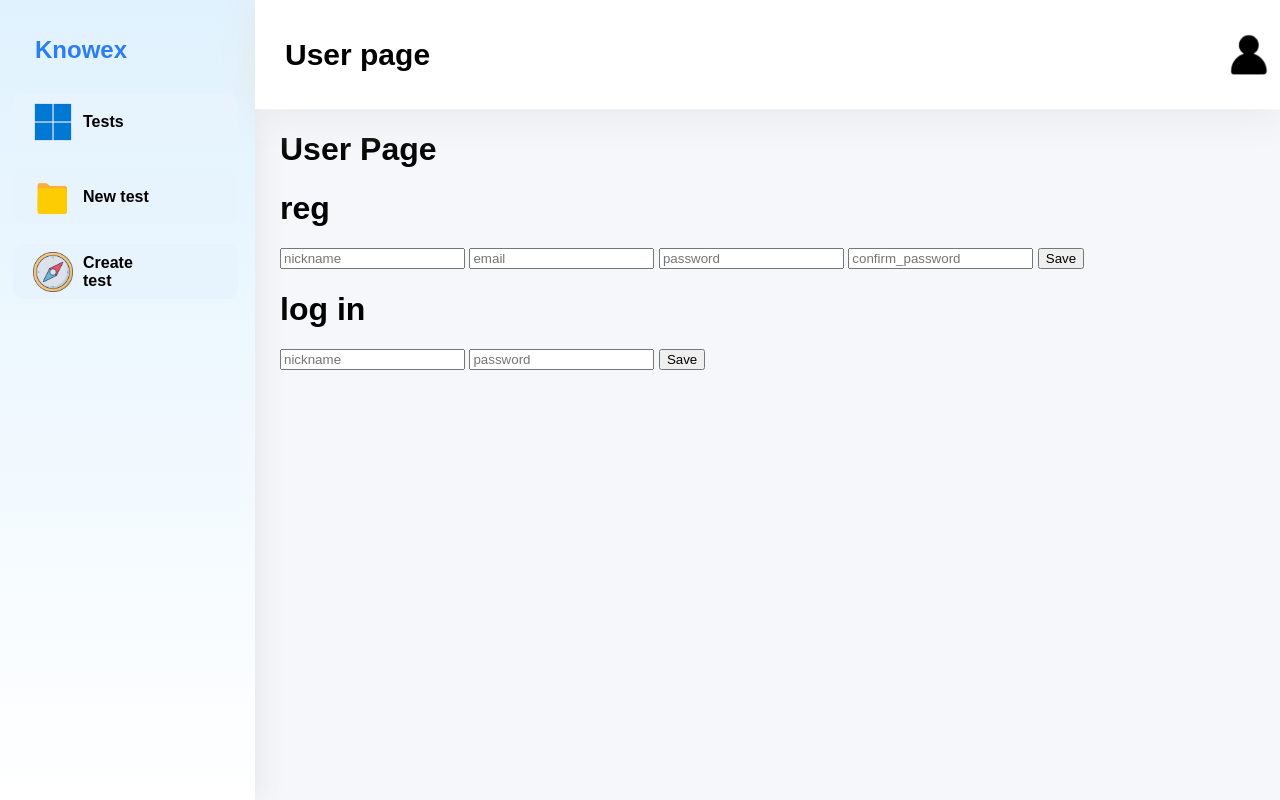
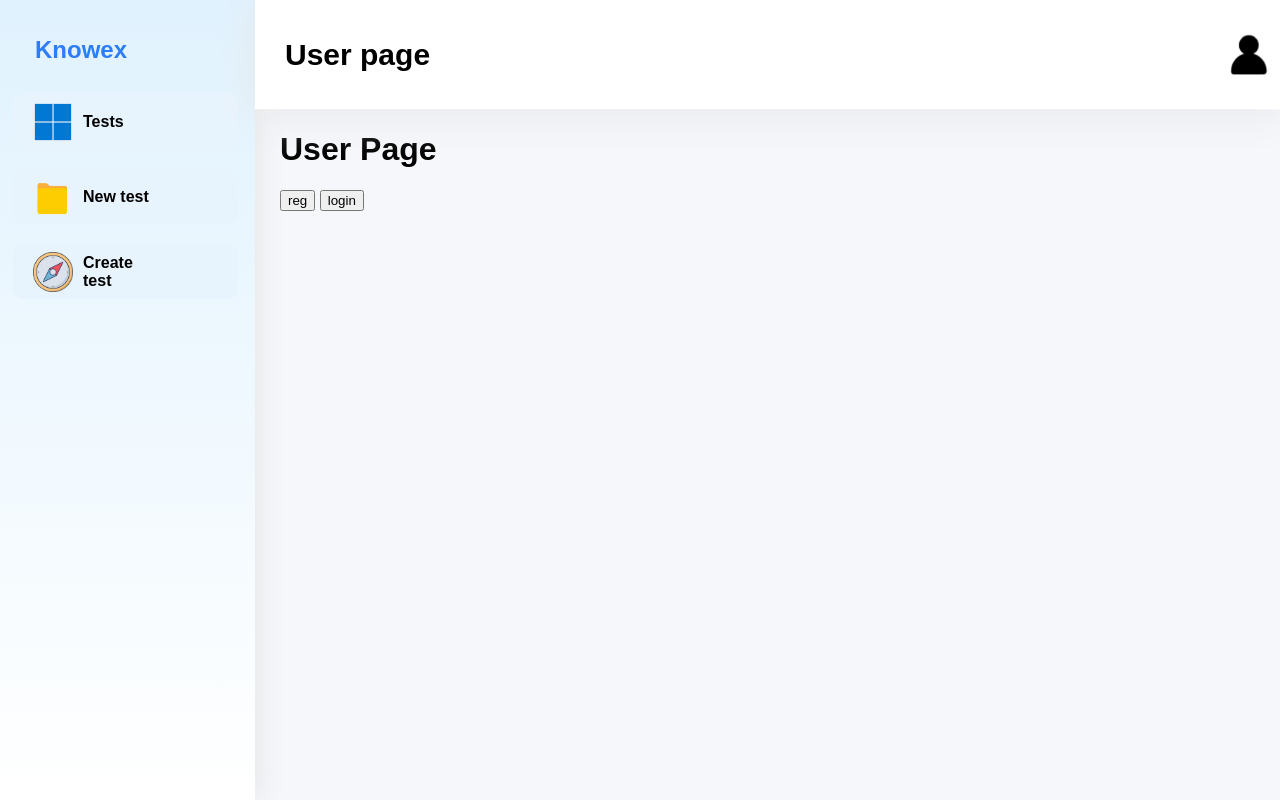
Before and after one commit to IllyaEpik/knowex, a Python web app: template user_app/templates/user.html in a window 1280 px wide. Run offline with Jinja, Linux system fonts and the light colour scheme; the template is opened without the code that fills it, so the values that code supplies are empty.

Commit message:
Reg, hidden forms

```diff
--- a/user_app/models.py
+++ b/user_app/models.py
@@ -3,8 +3,8 @@ import flask_login
 
 class User(DATABASE.Model,flask_login.AnonymousUserMixin):
     id= DATABASE.Column(DATABASE.Integer, primary_key=True)
+    nickname = DATABASE.Column(DATABASE.String(255))
     email = DATABASE.Column(DATABASE.String(255))
-    nickname = DATABASE.Column(DATABASE.String(255))
     password = DATABASE.Column(DATABASE.String(255))
     # profile_icon = DATABASE.Column(DATABASE.String(255))
     is_mentor = DATABASE.Column(DATABASE.Boolean)
--- a/user_app/static/css/user.css
+++ b/user_app/static/css/user.css
@@ -10,3 +10,6 @@ button{
     /* height: 200; */
     transition:cubic-bezier(1, 1, 0, 1) 0.5s;
 }
+.hidden{
+    display: none;
+}
--- a/user_app/static/js/script.js
+++ b/user_app/static/js/script.js
@@ -0,0 +1,14 @@
+let button1 = document.getElementById("regBtn")
+let button2 = document.getElementById("formFields")
+let button4 = document.getElementById("logBtn")
+let button5 = document.getElementById("formField")
+
+
+
+button1.addEventListener("click", ()=> {
+    button2.classList.toggle("hidden")
+})
+
+button4.addEventListener("click", ()=>{
+    button5.classList.toggle("hidden")
+})
--- a/user_app/templates/user.html
+++ b/user_app/templates/user.html
@@ -4,23 +4,30 @@
 
 {% block head %}
 <link rel="stylesheet" href="{{ url_for('user.static', filename='css/user.css') }}">
+
 {% endblock %}
+
+
+
 
 {% block content %}
 <h1>User Page</h1>
+<button name="type" value="reg" id="regBtn">reg</button>
 
-<form method="post" class="form">
-    <h1 name="type" value="reg">reg</h1>
+<form method="post" class="hidden" id="formFields">
+
     <input type="text" name="nickname" id="nickname" placeholder="nickname">
     <input type="email" name="email" id="email" placeholder="email">
     <input type="password" name="password" id="password" placeholder="password">
     <input type="password" name="confirm_password" id="confirm_password" placeholder="confirm_password">
     <button>Save</button>
 </form>
-<form method="post" class="form">
-    <h1 name="type" value="log">log in</h1>
+<button name="type" value="log" id="logBtn">login</button>
+<form method="post" class="hidden" id="formField">
+
     <input type="text" name="nickname" id="" placeholder="nickname">
     <input type="text" name="password" id="" placeholder="password">
     <button name="auth" value="1">Save</button>
 </form>
+<script defer src="{{ url_for('user.static', filename = '/js/script.js') }}"></script>
 {% endblock %}
```
Also changed, not shown: user_app/views.py (+17 -4 lines).
